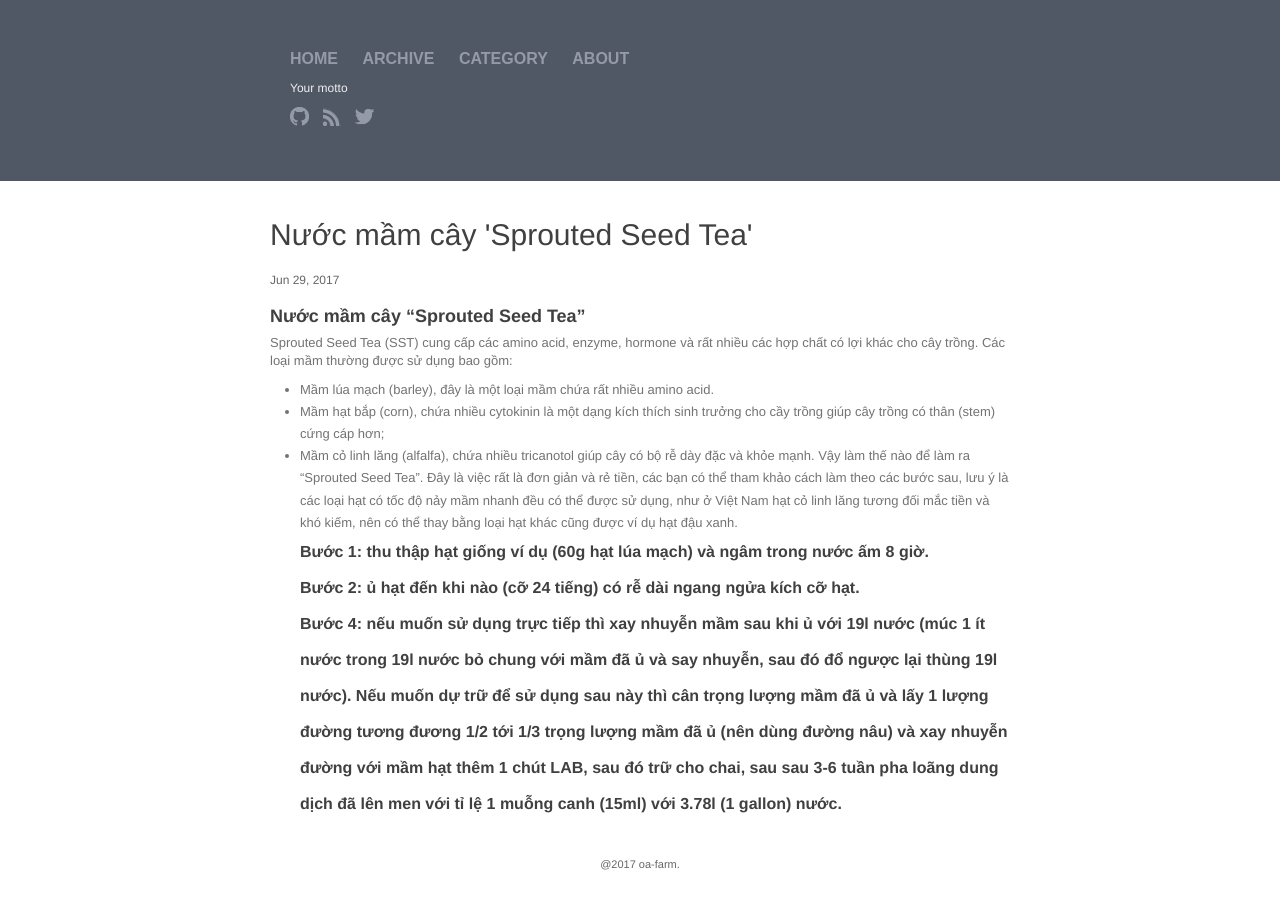
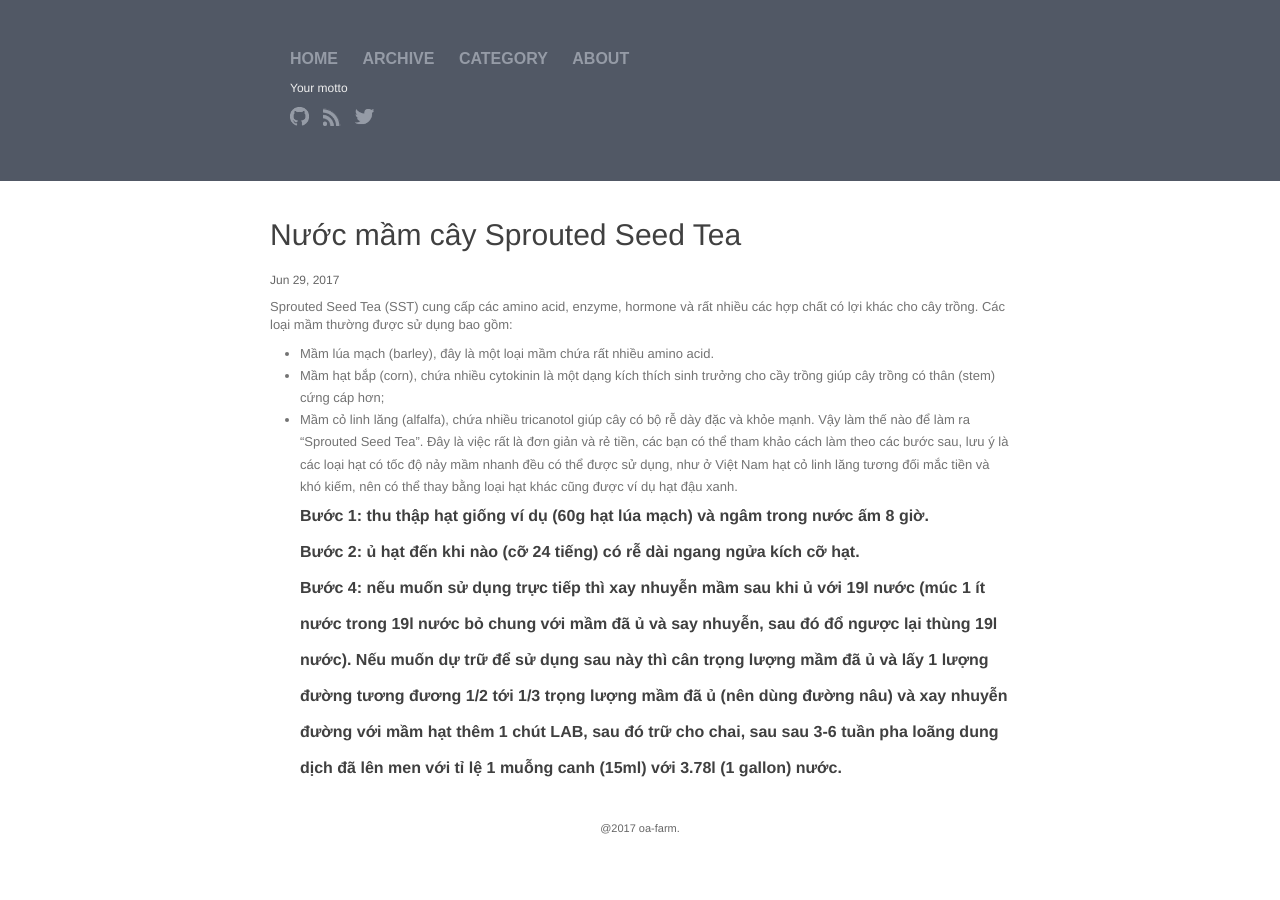
Before and after one commit to oa-farm/oa-farm.github.io, a Jekyll site: the page built from _posts/2017-06-29-sprouted seed tea.md, in a window 1280 px wide. Built offline with Jekyll 4.4.1, drawn with Linux system fonts in a browser that asks for light colours; comment, search, counter and statistics services are not loaded.

Commit message:
add sst post

```diff
--- a/_posts/2017-06-29-sprouted seed tea.md
+++ b/_posts/2017-06-29-sprouted seed tea.md
@@ -1,10 +1,10 @@
 ---
 layout: post
-title:  "Nước mầm cây 'Sprouted Seed Tea'"
+title:  "Nước mầm cây Sprouted Seed Tea"
 date:   2017-06-29 23:15:00
-categories: Organic Fertilizers
+categories: "Organic Fertilizers"
 ---
-### Nước mầm cây "Sprouted Seed Tea"
+
 Sprouted Seed Tea (SST) cung cấp các amino acid, enzyme, hormone và rất nhiều các hợp chất có lợi khác cho cây trồng. Các loại mầm thường được sử dụng bao gồm:
 * Mầm lúa mạch (barley), đây là một loại mầm chứa rất nhiều amino acid.
 * Mầm hạt bắp (corn), chứa nhiều cytokinin là một dạng kích thích sinh trưởng cho cầy trồng giúp cây trồng có thân (stem) cứng cáp hơn;
```
